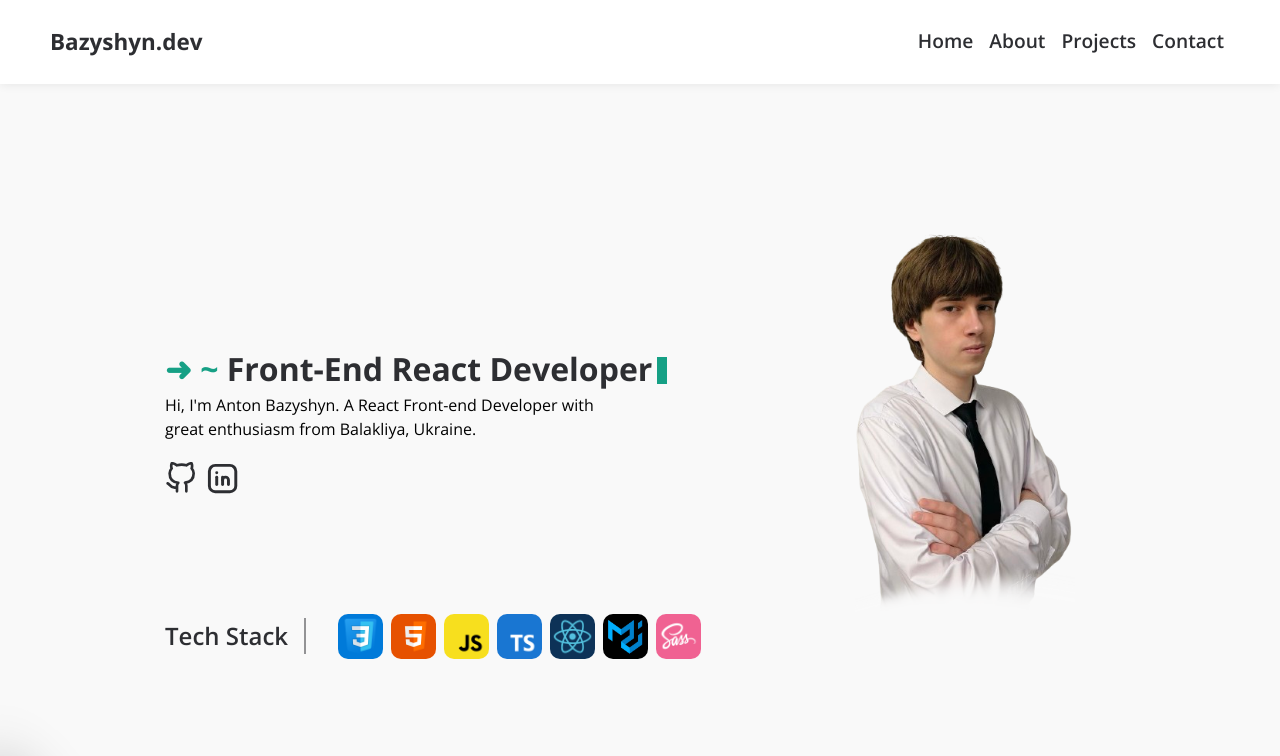
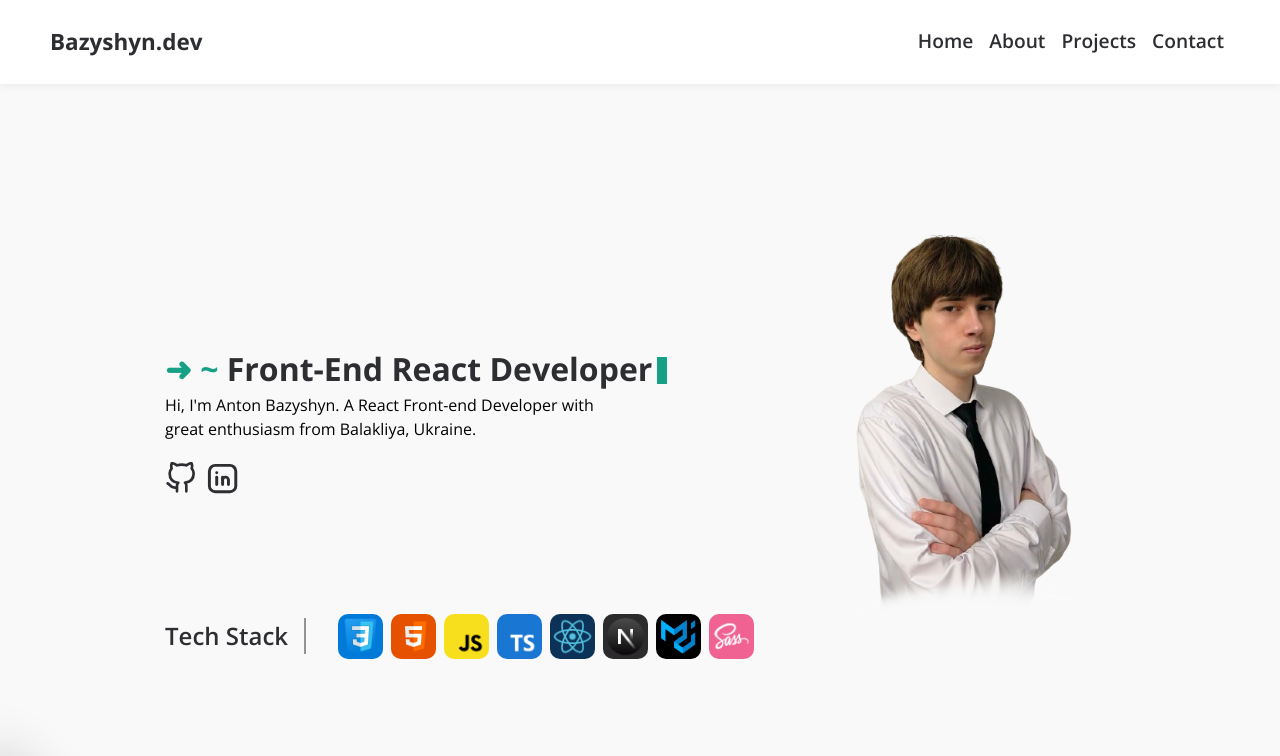
Before and after one commit to BazyshynAnton/Bazyshyn-Website, a React (Vite) app: page / in a window 1280 px wide. Shown: the top 756 px of the page. Built offline with nearby package versions, Linux system fonts and the light colour scheme.

Commit message:
Add Next.js icon to TechStack component

```diff
--- a/src/components/introductorySection/contentOfIntroductorySection/TechStack.jsx
+++ b/src/components/introductorySection/contentOfIntroductorySection/TechStack.jsx
@@ -5,6 +5,7 @@ import htmlIcon from '../../../assets/pictures/icons/html.png'
 import jsIcon from '../../../assets/pictures/icons/js.png'
 import tsIcon from '../../../assets/pictures/icons/ts.png'
 import reactIcon from '../../../assets/pictures/icons/react.png'
+import nextjsIcon from '../../../assets/pictures/icons/nextjs.png'
 import muiIcon from '../../../assets/pictures/icons/mui.png'
 import sassIcon from '../../../assets/pictures/icons/sass.png'
 
@@ -44,6 +45,12 @@ const TechStack = () => {
         />
         <LazyLoadImage
           style={imgStyle}
+          src={nextjsIcon}
+          alt="nextjs"
+          title="Next.js"
+        />
+        <LazyLoadImage
+          style={imgStyle}
           src={muiIcon}
           alt="mui"
           title="Material UI"
```
Also changed, not shown: src/assets/pictures/icons/nextjs.png (added).
